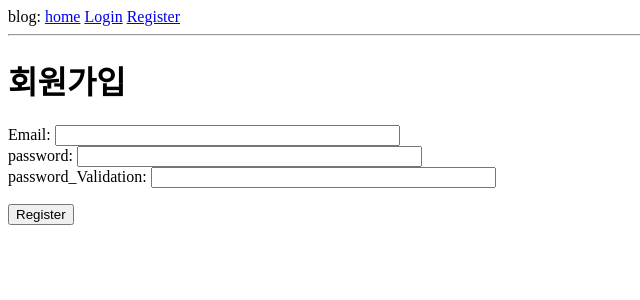
After one commit to masunghoon/blog, a Python web app: template app/templates/register.html in a window 1280 px wide. The commit adds this page. Shown: the top 300 px of the page, without its empty margins (0-640 px from the left). Run offline with Jinja, Linux system fonts and the light colour scheme; the template is opened without the code that fills it: most values are stand-ins (such as "Sample title", 1, 10 or a date in 2020); form fields are guessed from the names that the template uses.

Commit message:
20141024_01

```diff
--- a/app/templates/base.html
+++ b/app/templates/base.html
@@ -8,8 +8,9 @@
       {% endif %}
   </head>
   <body>
-  <div>blog: <a href="/index">home</a> <a href="/login">Login</a>
-  </div>
+  <div>blog: <a href="/index">home</a>
+             <a href="/login">Login</a>
+             <a href="/register">Register</a></div>
   <hr>
   {% with messages = get_flashed_messages() %}
   {% if messages %}
--- a/app/templates/login.html
+++ b/app/templates/login.html
@@ -4,8 +4,8 @@
 <form action="" method="post" name="login">
     {{form.hidden_tag()}}
     <p>
-        ID: {{form.id(size=40)}}<br>
-        {% for error in form.id.errors %}
+        ID: {{form.email(size=40)}}<br>
+        {% for error in form.email.errors %}
             <span style="color: red;">[{{error}}]</span>
         {% endfor %}<br>
         PW: {{form.password(size=40)}}<br>
--- /dev/null
+++ b/app/templates/register.html
@@ -0,0 +1,14 @@
+{% extends "base.html" %}
+
+{% block content %}
+<h1>회원가입</h1>
+<form action="" method="post" name="register">
+    {{form.hidden_tag()}}
+    <p>
+        Email: {{form.email(size=40)}} <br>
+        password: {{form.password(size=40)}}<br>
+        password_Validation: {{form.valid_password(size=40)}}
+    </p>
+    <p><input type="submit" value="Register"></p>
+</form>
+{% endblock %}
```
Also changed, not shown: app/__init__.py (+6 -1 lines), app/views.py (+36 -6 lines).
